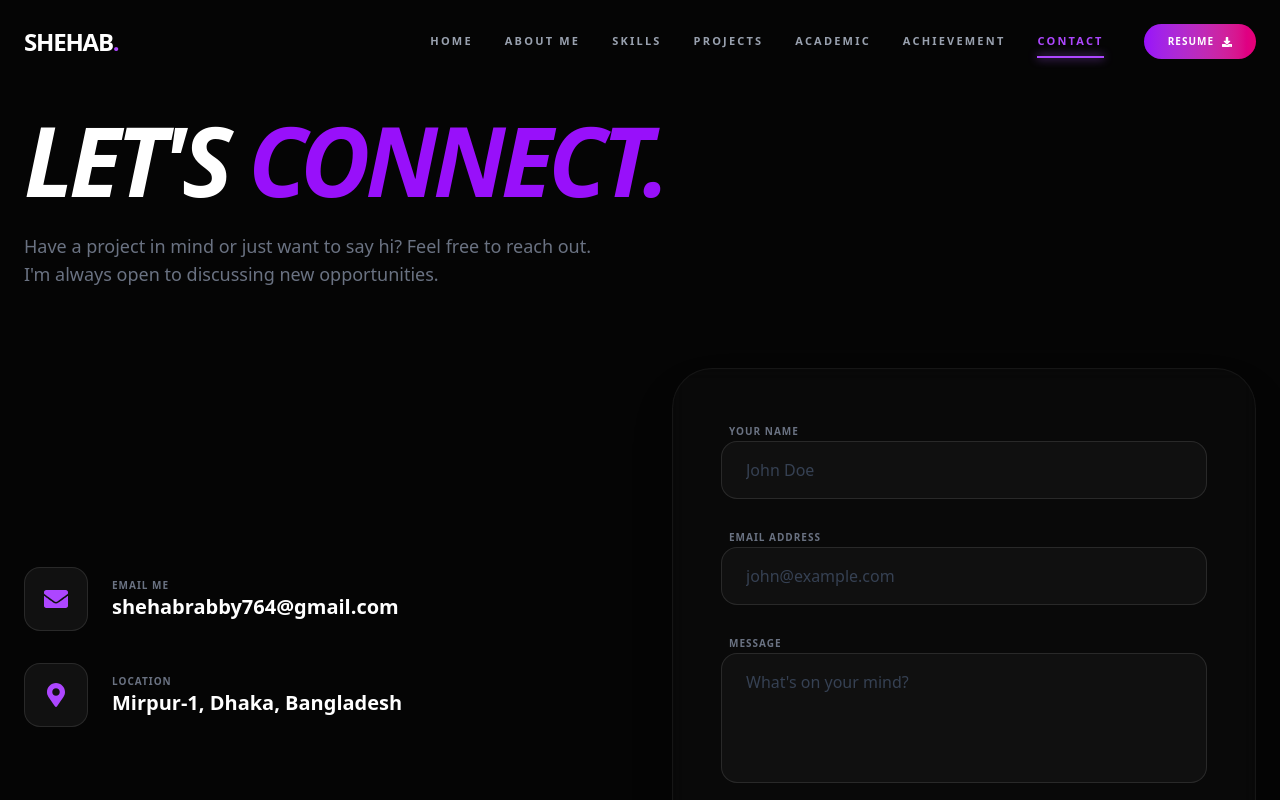
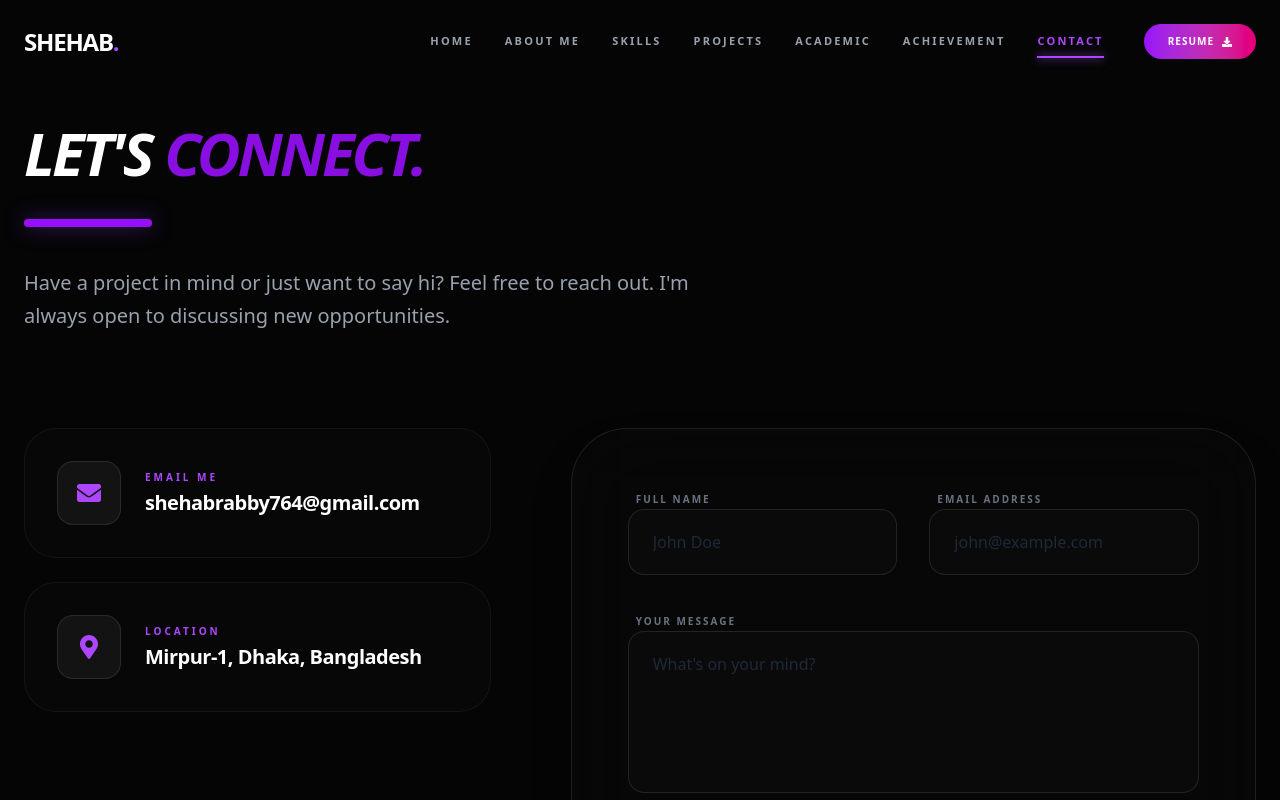
Before and after one commit to shehabRabby/My_Portfolio, a React (Vite) app: page /contact-me in a window 1280 px wide. Shown: the top 800 px of the page. Built offline with nearby package versions, Linux system fonts and the light colour scheme.

Commit message:
change contact page

```diff
--- a/src/Pages/Contact/Contact.jsx
+++ b/src/Pages/Contact/Contact.jsx
@@ -17,17 +17,17 @@ const Contact = () => {
         "service_kfra84w",
         "template_pi5cf7e",
         form.current,
-        "xseSXJnbUvHNbeoG9"
+        "xseSXJnbUvHNbeoG9",
       )
       .then(
         () => {
-          // Success Toast
           toast.success("Message sent to Shehab! 🚀", {
             style: {
-              borderRadius: '10px',
-              background: '#1a1a1a',
-              color: '#fff',
-              border: '1px solid #7c3aed'
+              borderRadius: "12px",
+              background: "#0a0a0a",
+              color: "#fff",
+              border: "1px solid #7c3aed",
+              padding: "16px",
             },
           });
           form.current.reset();
@@ -37,114 +37,148 @@ const Contact = () => {
           console.log("FAILED...", error.text);
           toast.error("Something went wrong. Please try again.");
           setIsSending(false);
-        }
+        },
       );
   };
 
   return (
-    <section className="min-h-screen bg-[#050505] py-28 px-6 relative overflow-hidden" id="contact">
-      <Toaster position="bottom-right" />
+    <section
+      className="min-h-screen bg-[#050505] py-32 px-6 relative overflow-hidden"
+      id="contact"
+    >
+      <Toaster position="bottom-right" reverseOrder={false} />
 
-      {/* Background Decorative Glows */}
-      <div className="absolute top-[10%] left-[-5%] w-[30%] h-[30%] bg-purple-600/10 blur-[120px] rounded-full -z-10" />
-      <div className="absolute bottom-[10%] right-[-5%] w-[30%] h-[30%] bg-blue-600/10 blur-[120px] rounded-full -z-10" />
+      {/* Dynamic Background Elements */}
+      <div className="absolute top-[-10%] left-[-10%] w-[50%] h-[50%] bg-purple-600/5 blur-[120px] rounded-full -z-10 animate-pulse" />
+      <div className="absolute bottom-[-10%] right-[-10%] w-[50%] h-[50%] bg-blue-600/5 blur-[120px] rounded-full -z-10" />
 
       <div className="max-w-7xl mx-auto">
-        <header className="mb-20">
+        <header className="mb-24">
           <motion.div
-            initial={{ opacity: 0, y: 20 }}
-            whileInView={{ opacity: 1, y: 0 }}
+            initial={{ opacity: 0, x: -30 }}
+            whileInView={{ opacity: 1, x: 0 }}
             viewport={{ once: true }}
+            transition={{ duration: 0.8, ease: "easeOut" }}
           >
-            <h2 className="text-5xl md:text-8xl font-black text-white tracking-tighter uppercase italic">
-              Let's <span className="text-purple-600">Connect.</span>
+            <h2 className="text-6xl md:text-6xl font-black text-white tracking-tighter uppercase italic leading-[0.85]">
+              Let's{" "}
+              <span className="text-purple-600 opacity-90 block md:inline">
+                Connect.
+              </span>
             </h2>
-            <p className="text-gray-500 mt-6 max-w-xl text-lg font-medium">
-              Have a project in mind or just want to say hi? Feel free to reach out. I'm always open to discussing new opportunities.
+            <div className="h-2 w-32 bg-purple-600 mt-10 rounded-full shadow-[0_0_20px_rgba(124,58,237,0.5)]" />
+            <p className="text-gray-400 mt-10 max-w-2xl text-lg md:text-xl font-medium leading-relaxed">
+              Have a project in mind or just want to say hi? Feel free to reach
+              out. I'm always open to discussing new opportunities.
             </p>
           </motion.div>
         </header>
 
-        <div className="grid grid-cols-1 lg:grid-cols-2 gap-16 items-center">
-
+        <div className="grid grid-cols-1 lg:grid-cols-12 gap-12 lg:gap-20 items-start">
           {/* Contact Info Cards */}
           <motion.div
-            initial={{ opacity: 0, x: -50 }}
-            whileInView={{ opacity: 1, x: 0 }}
+            initial={{ opacity: 0, y: 30 }}
+            whileInView={{ opacity: 1, y: 0 }}
             viewport={{ once: true }}
-            className="space-y-8"
+            className="lg:col-span-5 space-y-6"
           >
-            <div className="flex items-center gap-6 group">
-              <div className="w-16 h-16 bg-white/5 border border-white/10 rounded-2xl flex items-center justify-center text-2xl text-purple-500 group-hover:bg-purple-600 group-hover:text-white transition-all duration-300">
-                <FaEnvelope />
+            {[
+              {
+                icon: <FaEnvelope />,
+                label: "Email Me",
+                value: "shehabrabby764@gmail.com",
+              },
+              {
+                icon: <FaMapMarkerAlt />,
+                label: "Location",
+                value: "Mirpur-1, Dhaka, Bangladesh",
+              },
+            ].map((item, idx) => (
+              <div
+                key={idx}
+                className="group relative p-8 rounded-[2rem] bg-white/[0.01] border border-white/5 hover:border-purple-500/40 transition-all duration-500 overflow-hidden"
+              >
+                <div className="absolute inset-0 bg-gradient-to-br from-purple-600/5 to-transparent opacity-0 group-hover:opacity-100 transition-opacity duration-500" />
+                <div className="relative z-10 flex items-center gap-6">
+                  <div className="w-16 h-16 bg-white/5 border border-white/10 rounded-2xl flex items-center justify-center text-2xl text-purple-500 group-hover:scale-110 group-hover:bg-purple-600 group-hover:text-white transition-all duration-500">
+                    {item.icon}
+                  </div>
+                  <div>
+                    <p className="text-[10px] font-black text-purple-500 uppercase tracking-[0.3em] mb-1">
+                      {item.label}
+                    </p>
+                    <p className="text-lg md:text-xl font-bold text-white tracking-tight">
+                      {item.value}
+                    </p>
+                  </div>
+                </div>
               </div>
-              <div>
-                <p className="text-[10px] font-black text-gray-500 uppercase tracking-widest">Email Me</p>
-                <p className="text-xl font-bold text-white">shehabrabby764@gmail.com</p>
-              </div>
-            </div>
-
-            <div className="flex items-center gap-6 group">
-              <div className="w-16 h-16 bg-white/5 border border-white/10 rounded-2xl flex items-center justify-center text-2xl text-purple-500 group-hover:bg-purple-600 group-hover:text-white transition-all duration-300">
-                <FaMapMarkerAlt />
-              </div>
-              <div>
-                <p className="text-[10px] font-black text-gray-500 uppercase tracking-widest">Location</p>
-                <p className="text-xl font-bold text-white">Mirpur-1, Dhaka, Bangladesh</p>
-              </div>
-            </div>
+            ))}
           </motion.div>
 
-          {/* Form */}
+          {/* Optimized Form Container */}
           <motion.div
-            initial={{ opacity: 0, scale: 0.95 }}
+            initial={{ opacity: 0, scale: 0.98 }}
             whileInView={{ opacity: 1, scale: 1 }}
             viewport={{ once: true }}
-            className="bg-white/[0.02] border border-white/5 p-8 md:p-12 rounded-[2.5rem] shadow-2xl backdrop-blur-sm"
+            transition={{ delay: 0.2, duration: 0.5 }}
+            className="lg:col-span-7 bg-[#0a0a0a]/40 border border-white/10 p-8 md:p-14 rounded-[3.5rem] backdrop-blur-2xl relative shadow-2xl"
           >
-            <form ref={form} onSubmit={sendEmail} className="space-y-6">
-              <div className="space-y-2">
-                <label className="text-[10px] font-black uppercase tracking-widest text-gray-500 ml-2">Your Name</label>
-                <input
-                  type="text"
-                  name="name" // Matches {{name}} in EmailJS
-                  required
-                  placeholder="John Doe"
-                  className="w-full bg-white/[0.03] border border-white/10 rounded-2xl px-6 py-4 text-white focus:outline-none focus:border-purple-600 transition-all placeholder:text-gray-700"
-                />
+            <form ref={form} onSubmit={sendEmail} className="space-y-8">
+              <div className="grid grid-cols-1 md:grid-cols-2 gap-8">
+                <div className="space-y-3">
+                  <label className="text-[10px] font-black uppercase tracking-[0.2em] text-gray-500 ml-2">
+                    Full Name
+                  </label>
+                  <input
+                    type="text"
+                    name="name"
+                    required
+                    placeholder="John Doe"
+                    className="w-full bg-white/[0.02] border border-white/10 rounded-2xl px-6 py-5 text-white focus:outline-none focus:border-purple-500/60 focus:bg-white/[0.05] transition-all duration-300 placeholder:text-gray-800"
+                  />
+                </div>
+
+                <div className="space-y-3">
+                  <label className="text-[10px] font-black uppercase tracking-[0.2em] text-gray-500 ml-2">
+                    Email Address
+                  </label>
+                  <input
+                    type="email"
+                    name="email"
+                    required
+                    placeholder="john@example.com"
+                    className="w-full bg-white/[0.02] border border-white/10 rounded-2xl px-6 py-5 text-white focus:outline-none focus:border-purple-500/60 focus:bg-white/[0.05] transition-all duration-300 placeholder:text-gray-800"
+                  />
+                </div>
               </div>
 
-              <div className="space-y-2">
-                <label className="text-[10px] font-black uppercase tracking-widest text-gray-500 ml-2">Email Address</label>
-                <input
-                  type="email"
-                  name="email" // Matches {{email}} in EmailJS
-                  required
-                  placeholder="john@example.com"
-                  className="w-full bg-white/[0.03] border border-white/10 rounded-2xl px-6 py-4 text-white focus:outline-none focus:border-purple-600 transition-all placeholder:text-gray-700"
-                />
-              </div>
-
-              <div className="space-y-2">
-                <label className="text-[10px] font-black uppercase tracking-widest text-gray-500 ml-2">Message</label>
+              <div className="space-y-3">
+                <label className="text-[10px] font-black uppercase tracking-[0.2em] text-gray-500 ml-2">
+                  Your Message
+                </label>
                 <textarea
-                  name="message" // Matches {{message}} in EmailJS
-                  rows="4"
+                  name="message"
+                  rows="5"
                   required
                   placeholder="What's on your mind?"
-                  className="w-full bg-white/[0.03] border border-white/10 rounded-2xl px-6 py-4 text-white focus:outline-none focus:border-purple-600 transition-all resize-none placeholder:text-gray-700"
+                  className="w-full bg-white/[0.02] border border-white/10 rounded-2xl px-6 py-5 text-white focus:outline-none focus:border-purple-500/60 focus:bg-white/[0.05] transition-all duration-300 resize-none placeholder:text-gray-800"
                 ></textarea>
               </div>
 
               <motion.button
-                whileHover={{ scale: 1.02 }}
+                whileHover={{ scale: 1.01, y: -2 }}
                 whileTap={{ scale: 0.98 }}
                 disabled={isSending}
                 type="submit"
-                className="w-full bg-purple-600 hover:bg-white hover:text-black text-white font-black py-5 rounded-2xl transition-all duration-300 flex items-center justify-center gap-3 group disabled:opacity-50"
+                className="w-full bg-purple-600 hover:bg-white hover:text-black text-white font-black py-6 rounded-2xl transition-all duration-500 flex items-center justify-center gap-4 group disabled:opacity-50 relative overflow-hidden"
               >
-                {isSending ? "SENDING..." : "SEND MAIL"}
-                <FaPaperPlane className={`text-sm ${isSending ? 'animate-bounce' : 'group-hover:translate-x-1 group-hover:-translate-y-1 transition-transform'}`} />
+                <span className="relative z-10 tracking-[0.2em] uppercase text-sm">
+                  {isSending ? "ESTABLISHING CONNECTION..." : "SEND"}
+                </span>
+                <FaPaperPlane
+                  className={`relative z-10 text-sm transition-transform duration-500 ${isSending ? "animate-pulse" : "group-hover:translate-x-3 group-hover:-translate-y-3"}`}
+                />
               </motion.button>
             </form>
           </motion.div>
```
